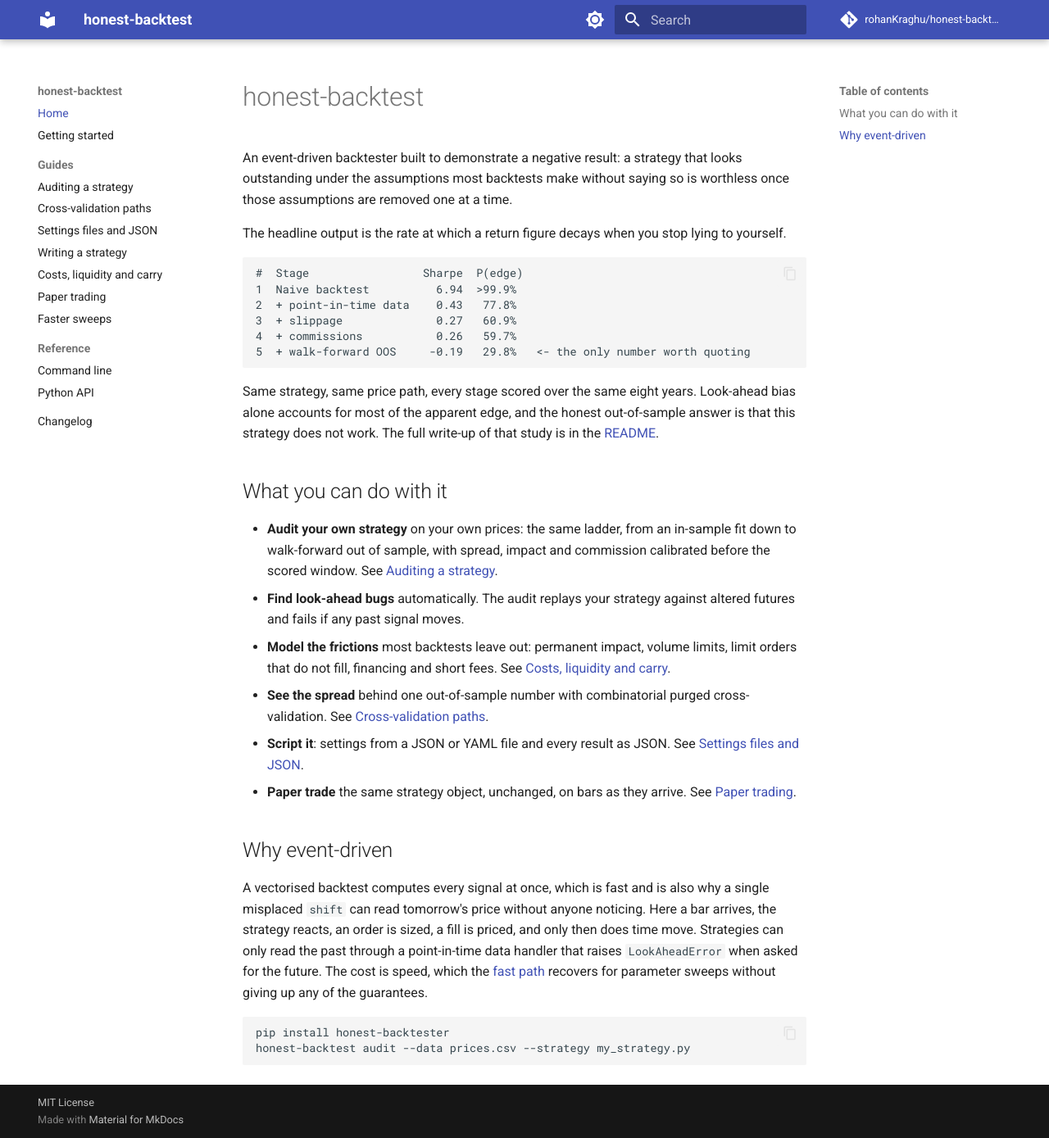
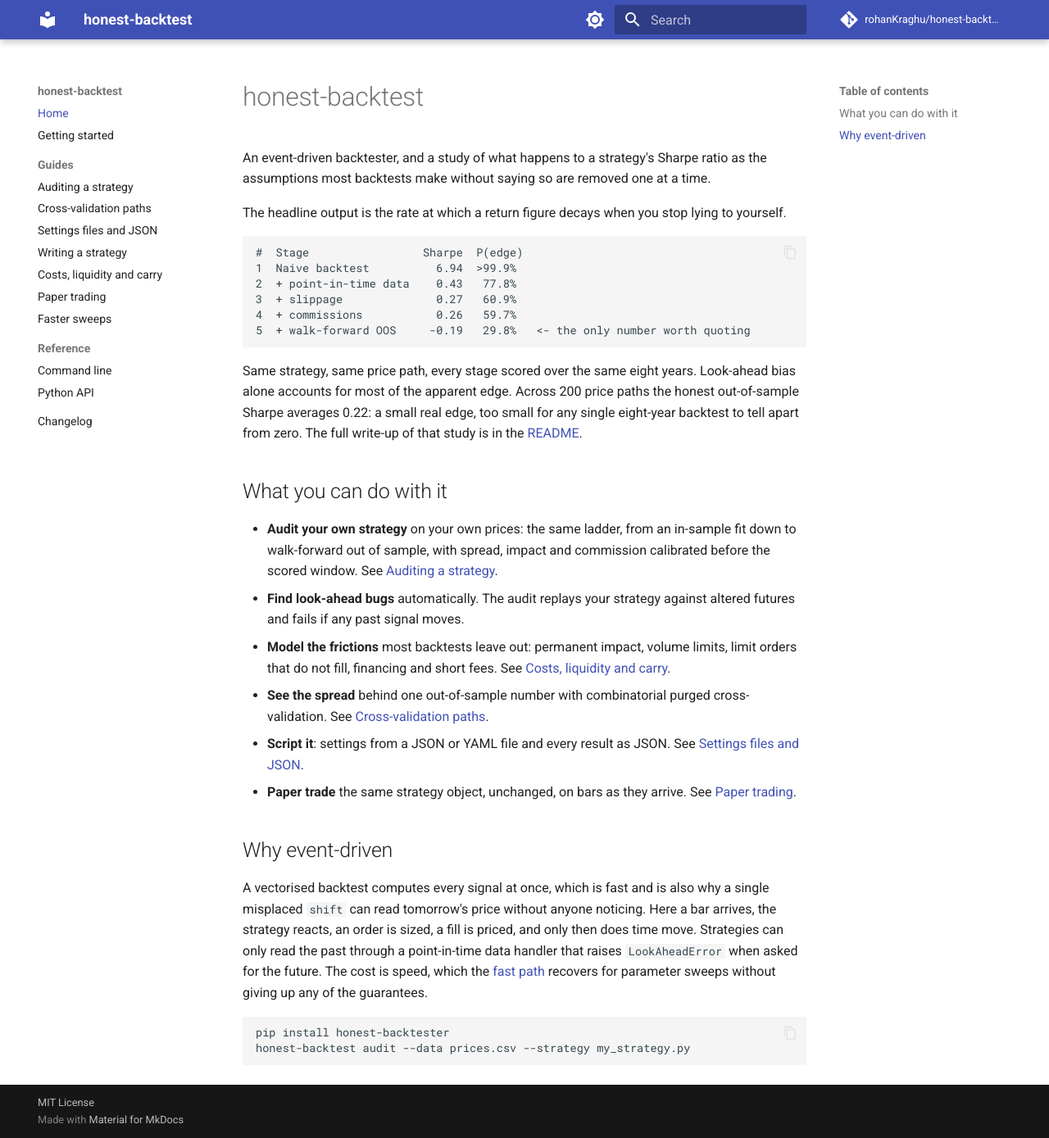
Before and after one commit to rohanKraghu/honest-backtest, an MkDocs documentation site: the page built from docs/index.md, in a window 1280 px wide and 1389 px high. Shown: the whole window at 82% size. Built offline with MkDocs 1.6.1 and Material for MkDocs 9.7.7, drawn with Linux system fonts in a browser that asks for light colours; comment, search, counter and statistics services are not loaded.

Commit message:
Plain-language: README reports the 200-path sweep
The 12-path sweep averaged 0.12 on the honest stage and the README read that
as 'the strategy does not work'. Across 200 paths the walk-forward Sharpe
averages 0.22 (SE 0.03): a small real edge that one eight-year path cannot
detect. Also call the sign-only oracle a benchmark, not a ceiling.

````diff
--- a/docs/index.md
+++ b/docs/index.md
@@ -1,8 +1,8 @@
 # honest-backtest
 
-An event-driven backtester built to demonstrate a negative result: a strategy
-that looks outstanding under the assumptions most backtests make without saying so is
-worthless once those assumptions are removed one at a time.
+An event-driven backtester, and a study of what happens to a strategy's Sharpe
+ratio as the assumptions most backtests make without saying so are removed one
+at a time.
 
 The headline output is the rate at which a return figure
 decays when you stop lying to yourself.
@@ -17,8 +17,9 @@ decays when you stop lying to yourself.
 ```
 
 Same strategy, same price path, every stage scored over the same eight years.
-Look-ahead bias alone accounts for most of the apparent edge, and the honest
-out-of-sample answer is that this strategy does not work. The full write-up of
+Look-ahead bias alone accounts for most of the apparent edge. Across 200 price
+paths the honest out-of-sample Sharpe averages 0.22: a small real edge, too
+small for any single eight-year backtest to tell apart from zero. The full write-up of
 that study is in the
 [README](https://github.com/rohanKraghu/honest-backtest#readme).
 
````
Also changed, not shown: README.md (+53 -29 lines).
